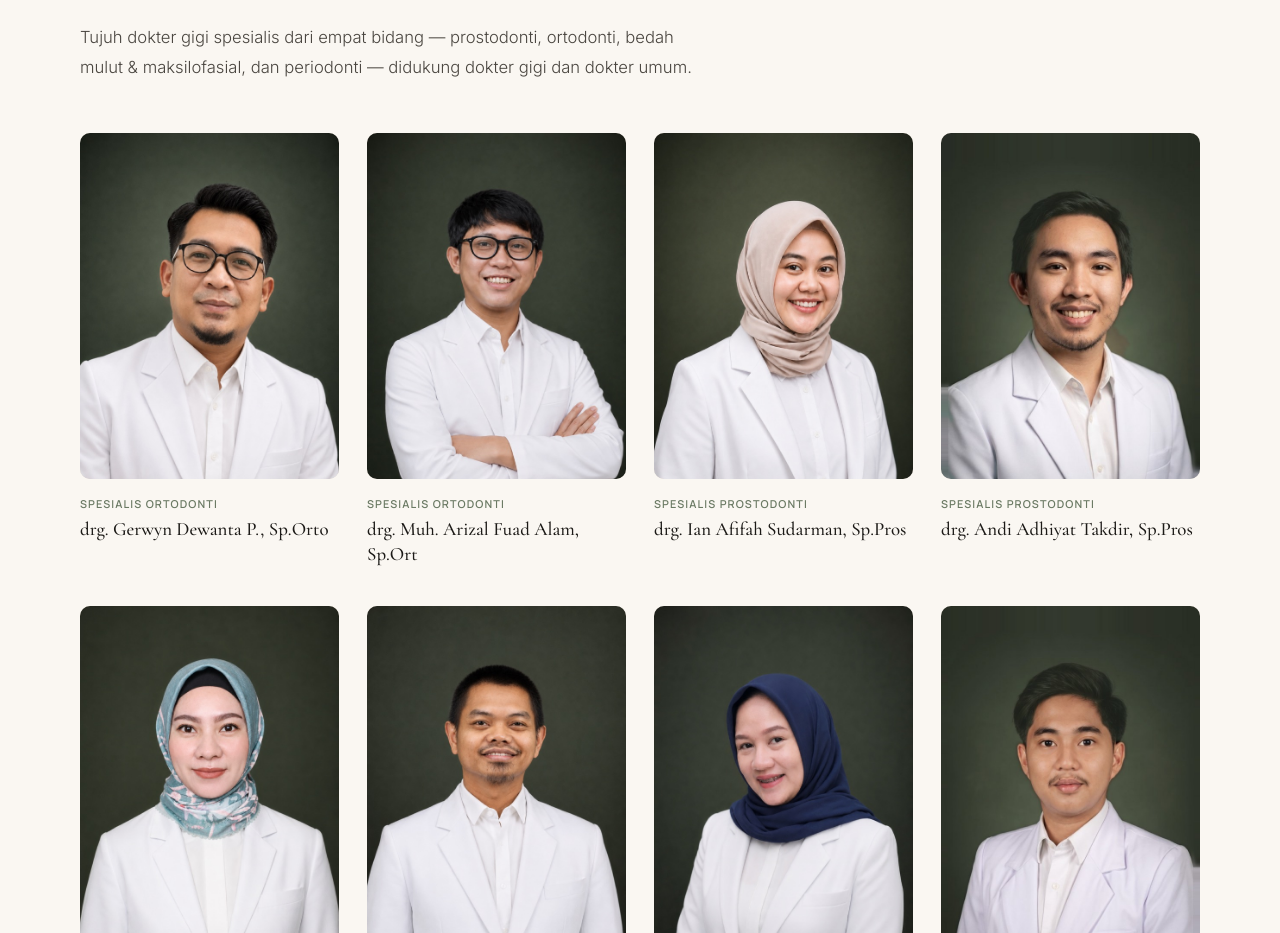
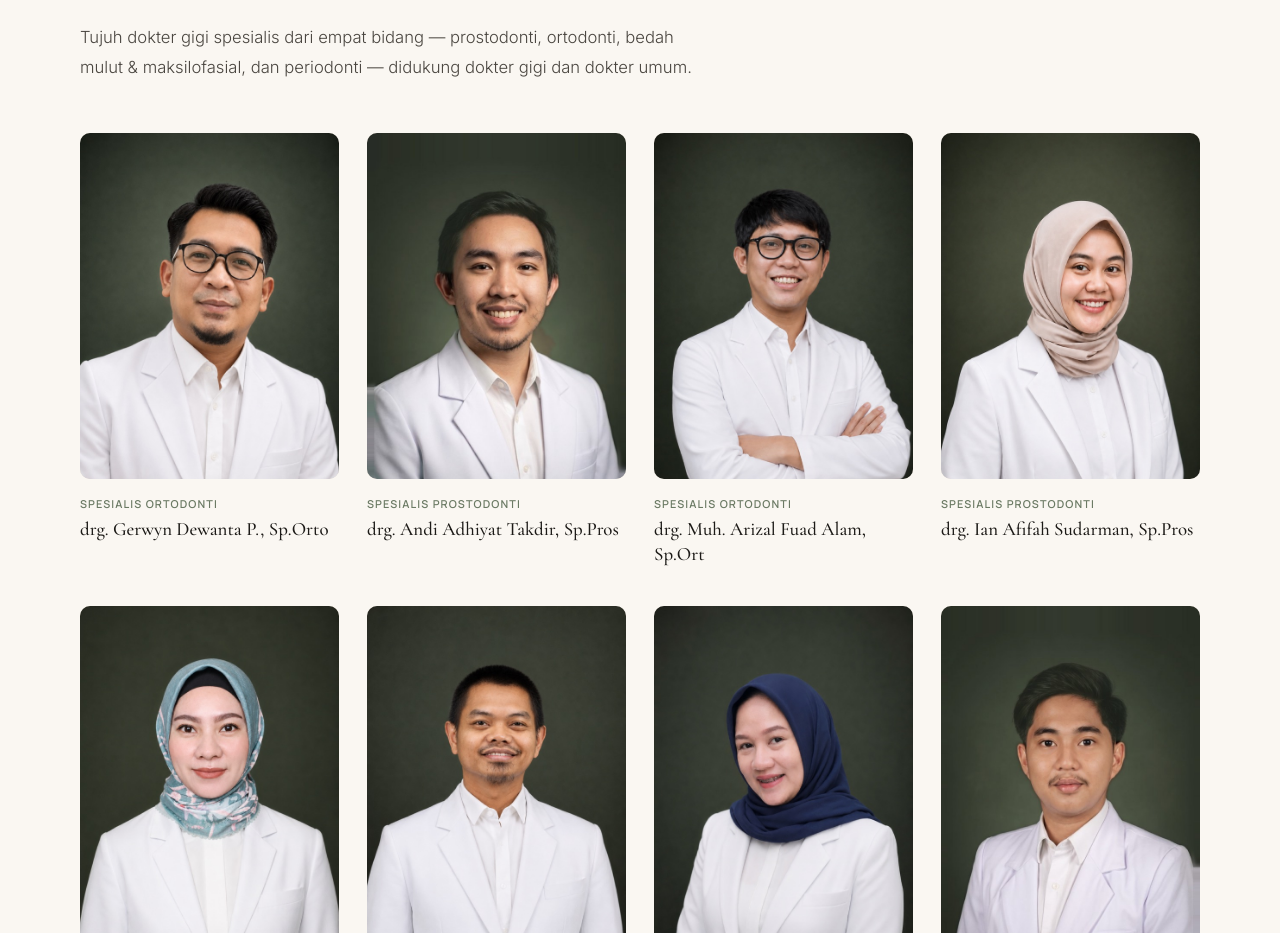
Before and after one commit to garlan730/baruga-website, a React (Vite) app: page / in a window 1280 px wide. Shown: the part 6400-7333 px from the top of the page. Built offline with nearby package versions, Linux system fonts and the light colour scheme.

Commit message:
Move drg. Adhiyat to second place in the team grid
Co-Authored-By: Claude Opus 5.5 <noreply@anthropic.com>

```diff
--- a/src/config.js
+++ b/src/config.js
@@ -91,6 +91,14 @@ export const DOCTOR_GROUPS = [
   },
 ]
 
+// Display order of the team grid (by name). Doctors not listed follow in group order.
+export const TEAM_ORDER = [
+  'drg. Gerwyn Dewanta P., Sp.Orto',
+  'drg. Andi Adhiyat Takdir, Sp.Pros',
+  'drg. Muh. Arizal Fuad Alam, Sp.Ort',
+  'drg. Ian Afifah Sudarman, Sp.Pros',
+]
+
 // Booking options. `group` points at DOCTOR_GROUPS to offer a doctor choice.
 export const SERVICES = [
   { key: 'prosto', group: 'prosto', title: { id: 'Prostodonti & Implan', en: 'Prosthodontics & Implants' }, hint: { id: 'Gigi tiruan, crown, implan', en: 'Dentures, crowns, implants' } },
--- a/src/pages/Home.jsx
+++ b/src/pages/Home.jsx
@@ -1,6 +1,6 @@
 import { useState } from 'react'
 import { Link } from 'react-router-dom'
-import { activePromo, CLINIC, DOCTOR_GROUPS, HOURS, waLink } from '../config.js'
+import { activePromo, CLINIC, DOCTOR_GROUPS, HOURS, TEAM_ORDER, waLink } from '../config.js'
 import { useLang } from '../i18n.jsx'
 import { Faq, Reveal, SectionHead, usePageTitle } from '../components/ui.jsx'
 import { WhatsAppIcon } from '../components/WhatsAppFloat.jsx'
@@ -435,6 +435,8 @@ function DoctorPhoto({ doctor }) {
 function Doctors() {
   const { t } = useLang()
   const dental = DOCTOR_GROUPS.filter((g) => g.service !== 'gp')
+  const rank = (name) => (TEAM_ORDER.includes(name) ? TEAM_ORDER.indexOf(name) : TEAM_ORDER.length)
+  const team = dental.flatMap((g) => g.doctors.map((d) => ({ g, d }))).sort((a, b) => rank(a.d.name) - rank(b.d.name))
   const gp = DOCTOR_GROUPS.filter((g) => g.service === 'gp')
   const card = (g, d, i) => (
     <Reveal key={d.name} className="doctor-card" delay={(i % 4) * 70}>
@@ -455,7 +457,7 @@ function Doctors() {
             en: 'Seven dental specialists across four fields — prosthodontics, orthodontics, oral & maxillofacial surgery, and periodontics — supported by a general dentist and a general practitioner.',
           }}
         />
-        <div className="doctors-grid">{dental.flatMap((g) => g.doctors.map((d) => ({ g, d }))).map(({ g, d }, i) => card(g, d, i))}</div>
+        <div className="doctors-grid">{team.map(({ g, d }, i) => card(g, d, i))}</div>
 
         {gp.flatMap((g) =>
           g.doctors.map((d) => (
```
